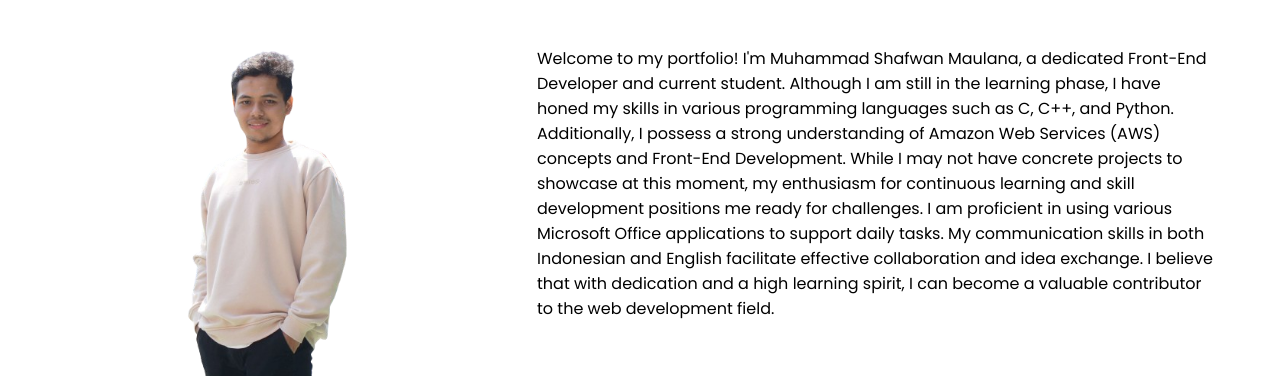
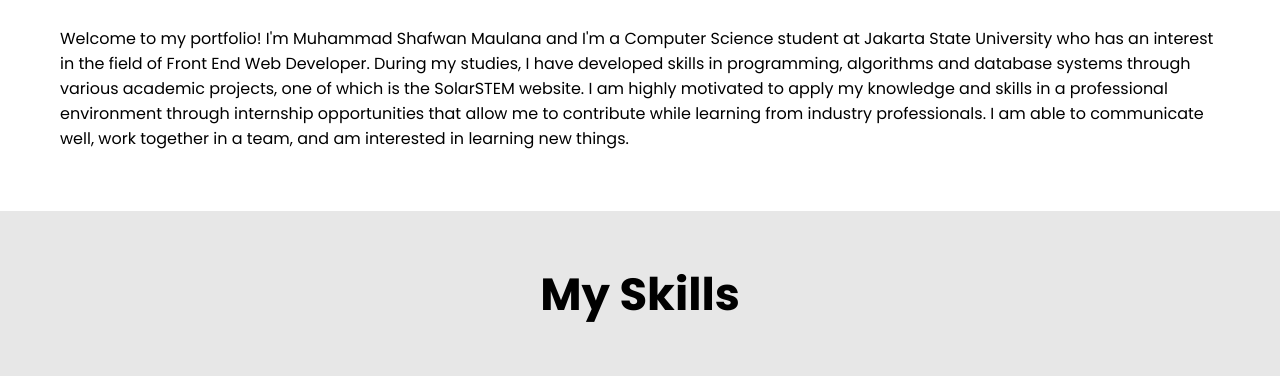
Before and after one commit to JukJerus/web-porto, a plain HTML site: page index.html in a window 1280 px wide. Shown: the part 650-1026 px from the top of the page. Drawn offline with Linux system fonts and the light colour scheme; a web font is replaced by a local one.

Commit message:
upload cv

```diff
--- a/index.html
+++ b/index.html
@@ -44,7 +44,11 @@
             I'm a web developer and a student at the University State of
             Jakarta.
           </p>
-          <button><a href="#about-me">About Me</a></button>
+          <button>
+            <a href="asset/CV_MuhammadShafwanMaulana.pdf" download
+              >Download CV</a
+            >
+          </button>
         </div>
 
         <aside>
@@ -57,23 +61,21 @@
           <h1>About Me</h1>
           <div class="story">
             <div class="story-description">
-              Welcome to my portfolio! I'm Muhammad Shafwan Maulana, a dedicated
-              Front-End Developer and current student. Although I am still in
-              the learning phase, I have honed my skills in various programming
-              languages such as C, C++, and Python. Additionally, I possess a
-              strong understanding of Amazon Web Services (AWS) concepts and
-              Front-End Development. While I may not have concrete projects to
-              showcase at this moment, my enthusiasm for continuous learning and
-              skill development positions me ready for challenges. I am
-              proficient in using various Microsoft Office applications to
-              support daily tasks. My communication skills in both Indonesian
-              and English facilitate effective collaboration and idea exchange.
-              I believe that with dedication and a high learning spirit, I can
-              become a valuable contributor to the web development field.
+              Welcome to my portfolio! I'm Muhammad Shafwan Maulana and I'm a
+              Computer Science student at Jakarta State University who has an
+              interest in the field of Front End Web Developer. During my
+              studies, I have developed skills in programming, algorithms and
+              database systems through various academic projects, one of which
+              is the SolarSTEM website. I am highly motivated to apply my
+              knowledge and skills in a professional environment through
+              internship opportunities that allow me to contribute while
+              learning from industry professionals. I am able to communicate
+              well, work together in a team, and am interested in learning new
+              things.
             </div>
-            <aside class="gambar">
+            <!-- <aside class="gambar">
               <img src="img/edited-removebg-preview.png" alt="" />
-            </aside>
+            </aside> -->
           </div>
         </div>
       </article>
--- a/style/style.css
+++ b/style/style.css
@@ -134,16 +134,8 @@ article#about-me .container h1 {
 }
 article#about-me .container .story {
   margin-top: 40px;
-  display: flex;
-  flex-direction: row-reverse;
-  justify-content: center;
-  gap: 4.5pc;
 }
 
-article#about-me .story .story-description {
-  width: 60%;
-  padding: 20px 5px;
-}
 
 article#about-me .gambar img {
   width: 400px;
```
Also changed, not shown: 1 other file.
